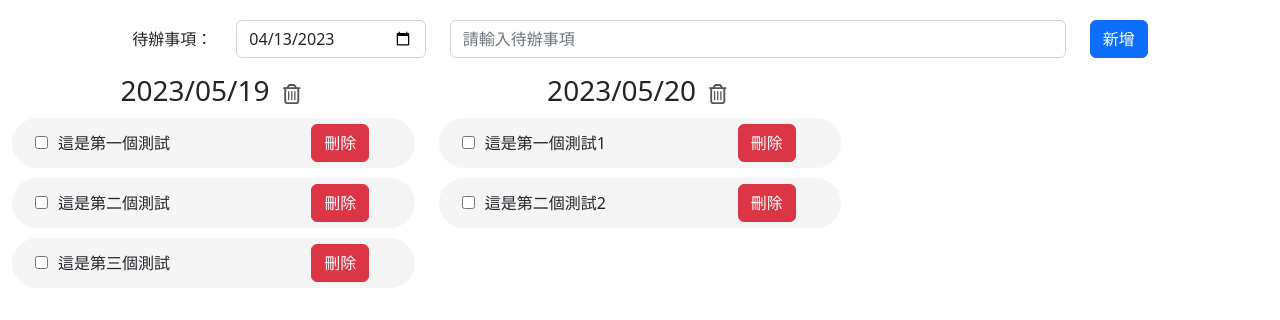
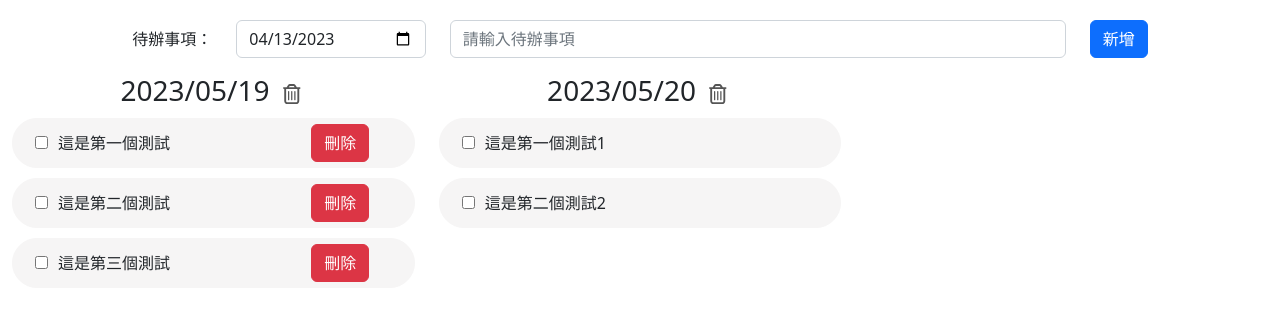
Before and after one commit to LinTF/TodoList, a Vue app: page / in a window 1280 px wide. Both pictures are taken after a click on the button 291 px from the left and 94 px from the top of the page. Shown: the top 320 px of the page. Built offline with nearby package versions, Linux system fonts and the light colour scheme.

Commit message:
修改刪除按鈕的顯示與邏輯

```diff
--- a/src/App.vue
+++ b/src/App.vue
@@ -21,7 +21,7 @@
   </div>
 
   <div class="row">
-    <todo :propsTodo="todoItem" @emitItemTxtArray="getSelectItemTxt" />
+    <todo :propsTodo="todoItem" />
     <!-- <ing :propsIngItemTxtArray="ingItem" /> -->
   </div>
 </template>
@@ -34,26 +34,23 @@
     name: 'todoList',
     data() {
       return {
-        // todoItem: [],
         todoItem: [
           {
             date: '2023/05/19',
             item: [
-              { text: '這是第一個測試', isFinish: false },
-              { text: '這是第二個測試', isFinish: false },
-              { text: '這是第三個測試', isFinish: false }
+              { text: '這是第一個測試', isFinish: false, showDeleteBtn: false},
+              { text: '這是第二個測試', isFinish: false, showDeleteBtn: false },
+              { text: '這是第三個測試', isFinish: false, showDeleteBtn: false }
             ]
           },
           {
             date: '2023/05/20',
             item: [
-              { text: '這是第一個測試1', isFinish: false },
-              { text: '這是第二個測試2', isFinish: false }
+              { text: '這是第一個測試1', isFinish: false, showDeleteBtn: false },
+              { text: '這是第二個測試2', isFinish: false, showDeleteBtn: false }
             ]
           }
         ],
-        // ingItem: [],
-        // finishItem: [],
         todoItemText: '',
         selectedDate: ''
       }
@@ -81,29 +78,31 @@
         const todoItemText = this.todoItemText.trim();
         if (todoItemText !== '') {
           const formatSelDate = this.formatDate(this.selectedDate);
-          const hasDateData = this.todoItem.some(item => item.date === formatSelDate);
+          const hasDateData = this.todoItem.find(item => item.date === formatSelDate);
 
-          if (hasDateData === true) {
+          // *** todoItem 陣列結構 [
+          //   {
+          //     date: '2023/05/19',
+          //     item: [
+          //       { text: '待辦事項', isFinish: false }
+          //     ]
+          //   }
+          // ]
 
+          console.log(hasDateData)
+          if (hasDateData) {
+            hasDateData.item.push({ text: todoItemText, isFinish: false });
           } else {
 
           }
-          // console.log(this.formatDate(this.selectedDate));
 
-          // console.log(formatSelDate);
-          // console.log(this.todoItem.some(item => item.date === this.formatDate(this.selectedDate)))
 
-          // const date = this.formatDate(this.selectedDate);
-          // const item = date + '：' + this.todoItemText
-          // this.todoItem.push(item);
-          // localStorage.setItem("todoItem", JSON.stringify(this.todoItem));
+          // 將更新後的 todoItem 陣列存入 localStorage
+          localStorage.setItem("todoItem", JSON.stringify(this.todoItem));
 
           // 新增後還原 textbox 為空值
-          this.todoItemText='';
+          // this.todoItemText='';
         }
-      },
-      getSelectItemTxt(val) {
-        // this.ingItem = val;
       },
       formatDate(dateStr) {
         const date = new Date(dateStr);
--- a/src/components/todo.vue
+++ b/src/components/todo.vue
@@ -1,7 +1,7 @@
 <template>
     <div class="col-md-4" v-for="(todo, dateIndex) in propsTodo" :key="dateIndex">
         <h3>{{ todo.date }}
-            <button class="del-icon" @click="showClass"><i class="fa-regular fa-trash-can"></i></button>
+            <button class="del-icon" @click="showClass(todo.date)"><i class="fa-regular fa-trash-can"></i></button>
         </h3>
         <div class="todo-block">
             <div v-for="(todoItem, itemIndex) in todo.item" :key="todoItem.text" class="row item">
@@ -14,7 +14,7 @@
                     </label>
                 </div>
                 <div class="col-md-4">
-                    <button type="submit" class="btn btn-danger mb-3" :style="dynamicStyle" @click="deleteTodoItem(itemIndex)">刪除</button>
+                    <button type="submit" class="btn btn-danger mb-3" :style="{ visibility: todoItem.showDeleteBtn === true ? 'unset' : 'hidden' }" @click="deleteTodoItem(itemIndex)">刪除</button>
                 </div>
             </div>
         </div>
@@ -22,6 +22,8 @@
 </template>
 
 <script>
+import { end } from '@popperjs/core';
+
     export default {
         name: 'todo',
         props: {
@@ -38,7 +40,6 @@
                 isChecked: false
             }
         },
-        emits: ['emitItemTxtArray'],
         methods: {
             deleteTodoItem(val) {
                 // 從 localStorage 將 todoItem 取出，並轉換成陣列
@@ -53,8 +54,28 @@
                 // 將 localStorage 陣列裝回
                 localStorage.setItem('todoItem', JSON.stringify(listItem));
             },
-            showClass() {
-                this.isShow = !this.isShow;
+            showClass(dateVal) {
+                // console.log(this.propsTodo[dateVal])
+
+                for (const todo of this.propsTodo) {
+                    // console.log(todo.date)
+                    // console.log(dateVal)
+                    if (todo.date === dateVal) {
+                        // this.isShow = !this.isShow;
+
+                        for (const item of todo.item) {
+                            item.showDeleteBtn = !item.showDeleteBtn;
+                        }
+
+
+                        break;
+                    }
+                }
+
+                // if (this.propsTodo[dateVal] === dateVal) {
+                //     console.log('ok')
+                //     this.isShow = !this.isShow;
+                // }
             },
             getCheckedItem(dateIndex, itemIndex, isFinish) {
                 if (isFinish === false) {
@@ -69,7 +90,7 @@
         computed: {
             dynamicStyle() {
                 return {
-                    visibility: this.isShow ? 'unset' : 'hidden'
+                    // visibility: this.isShow ? 'unset' : 'hidden'
                 }
             }
         }
```
